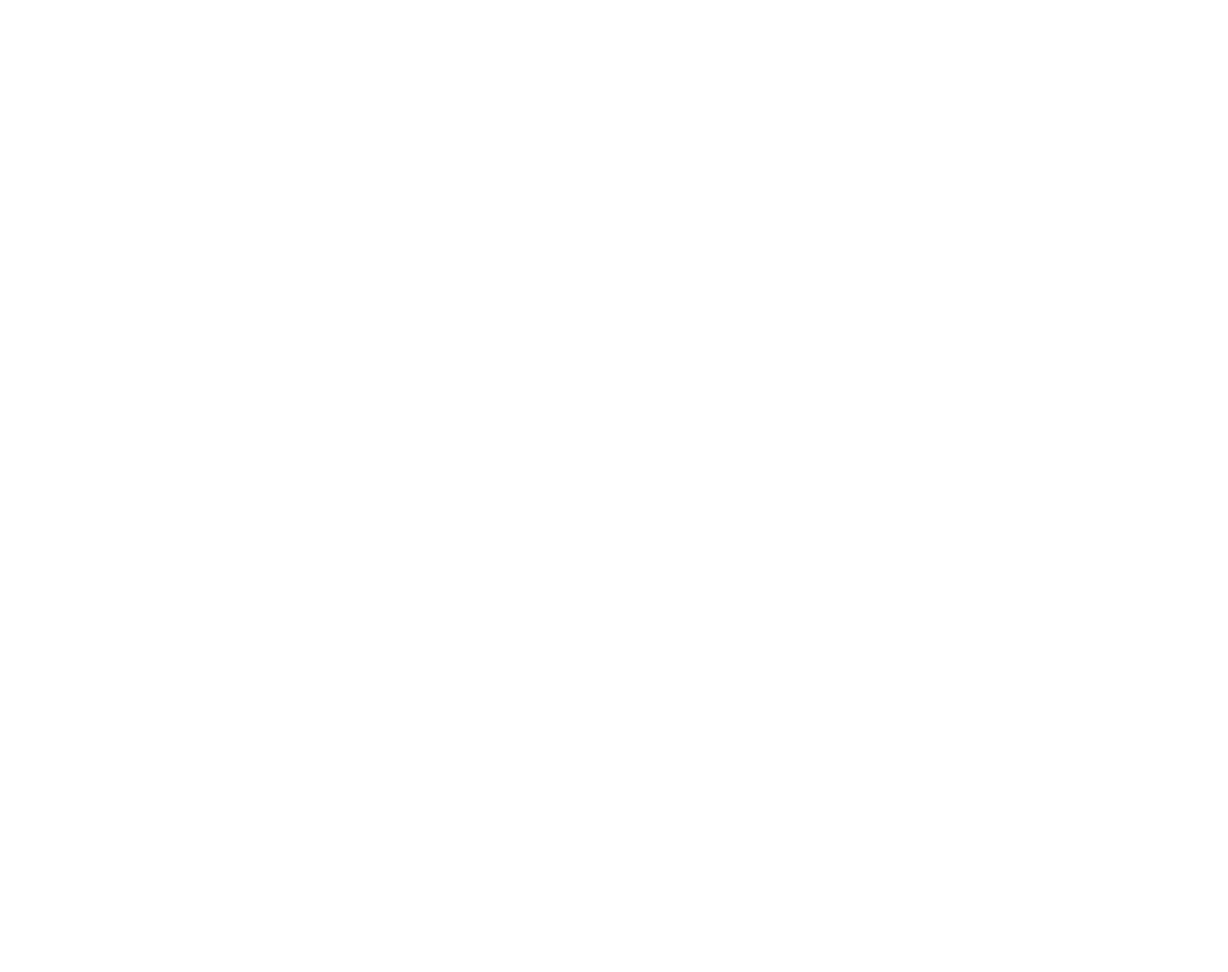
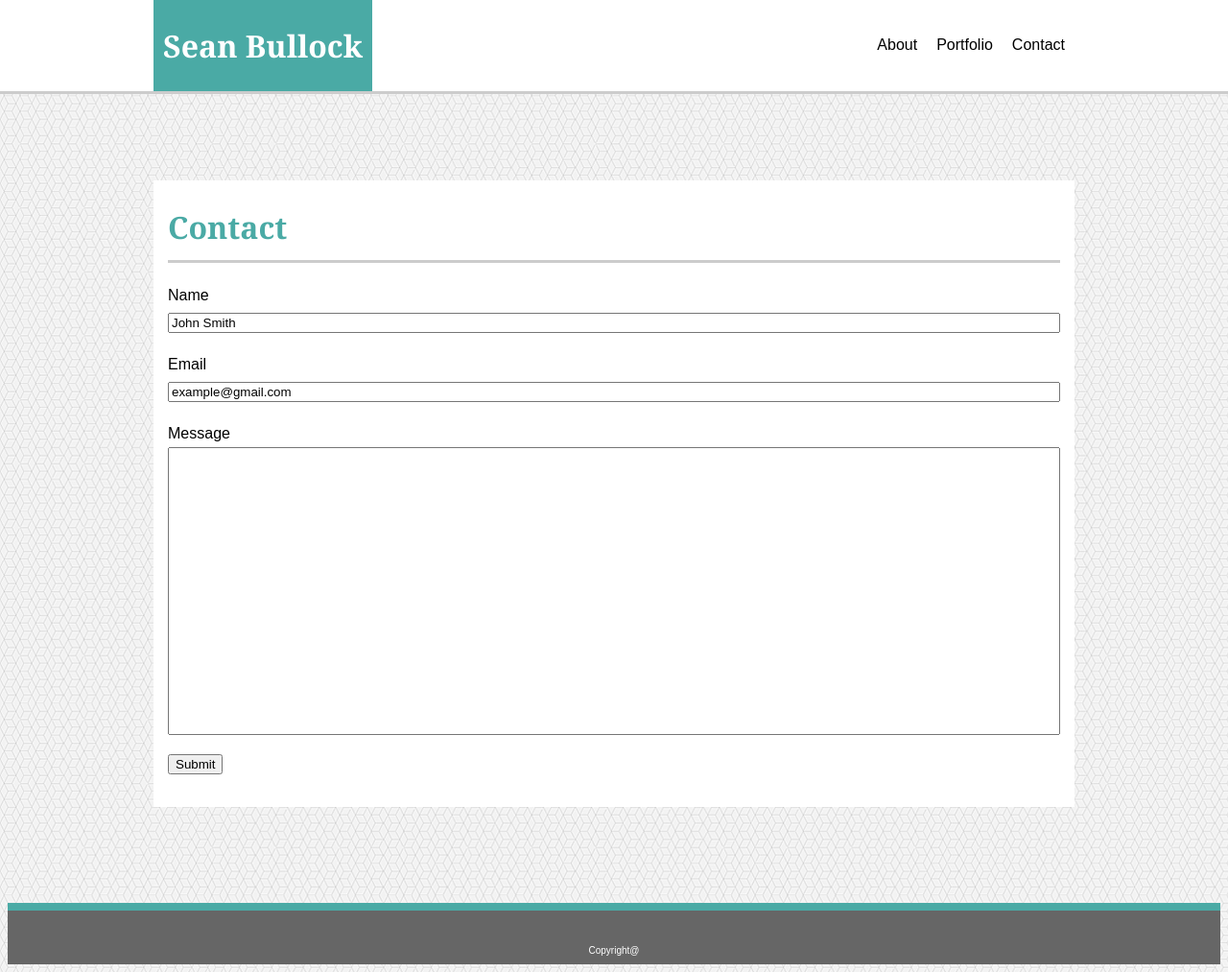
Before and after one commit to bullsean/Basic-Porfolio, a plain HTML site: page index.html in a window 1280 px wide. Shown: the whole page at 96% size. Before the commit the page ends 800 px from the top, so only its background shows below. Drawn offline with Linux system fonts and the light colour scheme.

Commit message:
Contact and About Me Pages Looking Pretty Good

```diff
--- a/assets/css/style.css
+++ b/assets/css/style.css
@@ -74,10 +74,13 @@ body {
     padding: 15px;
 
 
+
 }
 
 #aboutMe {
-    padding: 5px 0px;
+    padding: 20px 0px;
+    border-bottom: 3px solid #cccccc;
+    margin: 0px 0px 20px 0px
 }
 
 #profPic {
--- a/index.html
+++ b/index.html
@@ -0,0 +1,48 @@
+<!DOCTYPE html>
+<html>
+<head>
+    <meta charset="utf-8" />
+    <meta http-equiv="X-UA-Compatible" content="IE=edge">
+    <title>Portfolio: Contact Page</title>
+    <meta name="viewport" content="width=device-width, initial-scale=1">
+    <link rel="stylesheet" type="text/css" media="screen" href="assets/css/style.css" />
+    </head>
+<header>
+    <div class="clearfix">
+        <div class="top">
+            <h1 class="fullname" style="color: #ffffff;">Sean Bullock</h1>
+            <div id="Contact">Contact</div>
+            <div id="Portfolio">Portfolio</div>
+            <div id="About">About</div>
+
+        </div>
+    </div>
+</header>
+<body background="assets/images/qbkls.png">
+    <div class="content">
+        <h1 style="color: #4aaaa5;"id="aboutMe">Contact</h1>
+        <p>Name
+            <br>
+            <input type="name" name="fullname" value="John Smith" style="width: 100%;">
+        </p>
+        <p>Email
+            <br>
+            <input type="email" name="emailaddress" value="example@gmail.com" style="width: 100%;">
+        </p>
+        <p>Message
+            <br>
+            <input type="text" name="Message" value="" style="width: 100%; height: 300px;">
+        </p>
+        <p><input type="submit">
+        </p>
+
+
+    </div>
+
+
+</body>
+<footer style="color: #ffffff;">
+    <br>
+    Copyright@
+</footer>
+</html>
```
